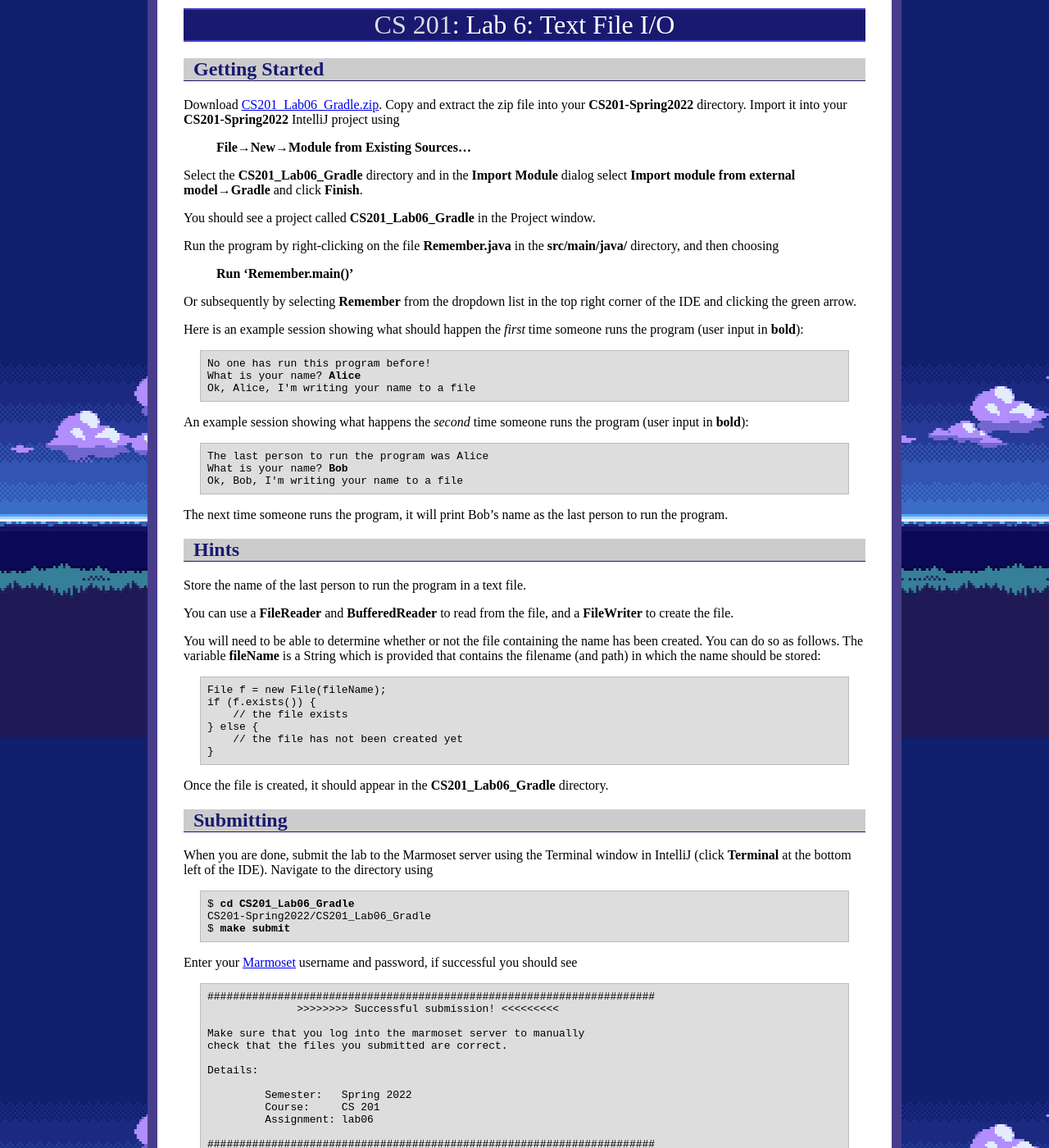
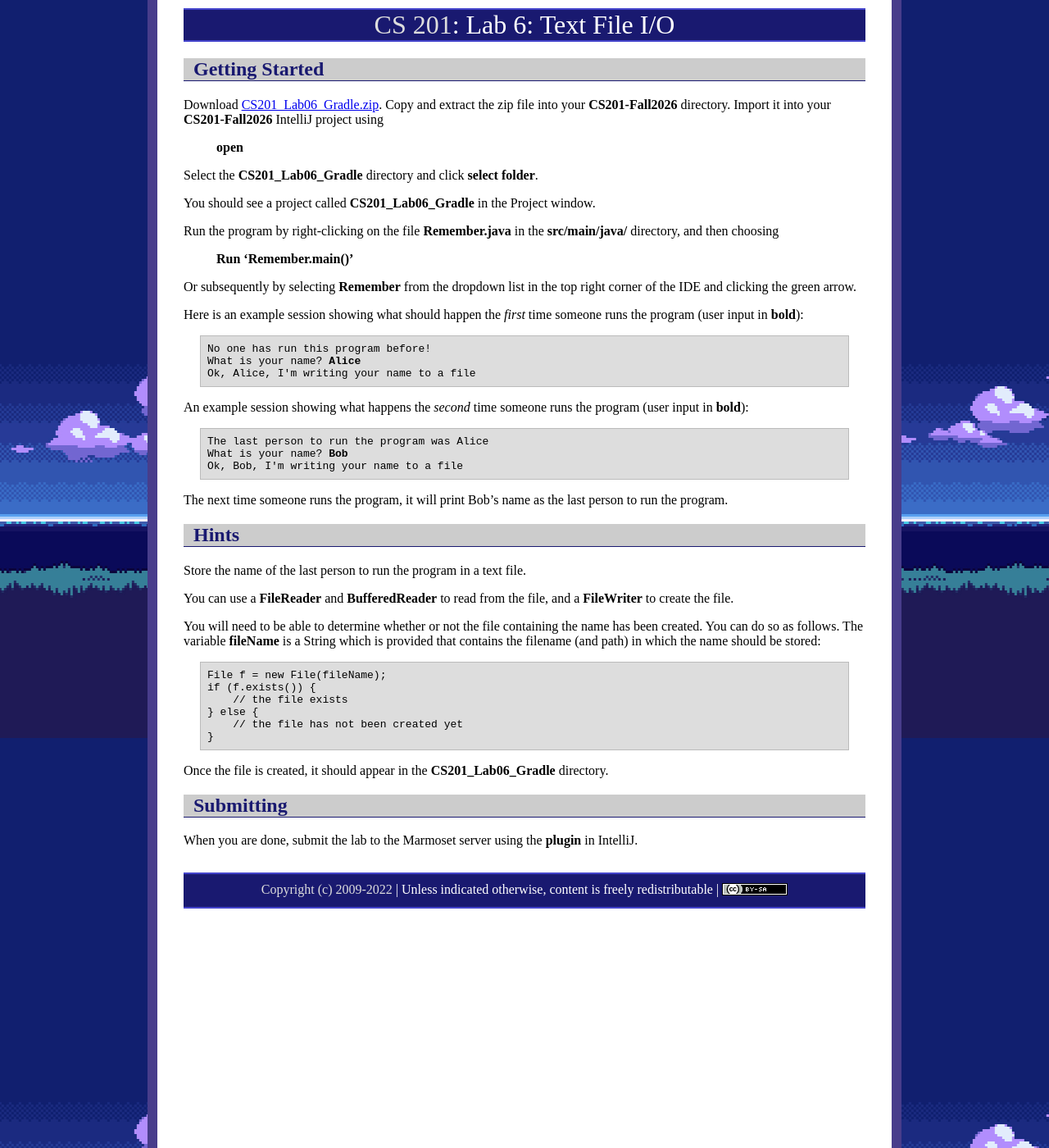
Before and after one commit to ycpcs/cs201-fall2026, a Jekyll site: the page built from labs/lab06.md, in a window 1280 px wide and 1400 px high. Shown: the whole window at 82% size. Built offline with Jekyll 4.4.1, drawn with Linux system fonts in a browser that asks for light colours.

Commit message:
Update lab06.md

```diff
--- a/labs/lab06.md
+++ b/labs/lab06.md
@@ -5,11 +5,11 @@ title: "Lab 6: Text File I/O"
 
 ## Getting Started
 
-Download [CS201\_Lab06\_Gradle.zip](CS201_Lab06_Gradle.zip). Copy and extract the zip file into your **CS201-Spring2022** directory. Import it into your **CS201-Spring2022** IntelliJ project using
+Download [CS201\_Lab06\_Gradle.zip](CS201_Lab06_Gradle.zip). Copy and extract the zip file into your **CS201-Fall2026** directory. Import it into your **CS201-Fall2026** IntelliJ project using
 
-> **File&rarr;New&rarr;Module from Existing Sources...**
+> **open**
 
-Select the **CS201\_Lab06\_Gradle** directory and in the **Import Module** dialog select **Import module from external model&rarr;Gradle** and click **Finish**.
+Select the **CS201\_Lab06\_Gradle** directory and click **select folder**.
 
 You should see a project called **CS201\_Lab06\_Gradle** in the Project window.
 
@@ -56,28 +56,4 @@ Once the file is created, it should appear in the **CS201\_Lab06\_Gradle** direc
 
 ## Submitting
 
-When you are done, submit the lab to the Marmoset server using the Terminal window in IntelliJ (click **Terminal** at the bottom left of the IDE). Navigate to the directory using
-
-<pre>
-$ <b>cd CS201_Lab06_Gradle</b>
-CS201-Spring2022/CS201_Lab06_Gradle
-$ <b>make submit</b>
-</pre>
-
-Enter your [Marmoset](https://cs.ycp.edu/marmoset) username and password, if successful you should see
-
-<pre>
-######################################################################
-              >>>>>>>> Successful submission! <<<<<<<<<
-
-Make sure that you log into the marmoset server to manually
-check that the files you submitted are correct.
-
-Details:
-
-         Semester:   Spring 2022
-         Course:     CS 201
-         Assignment: lab06
-
-######################################################################
-</pre>
+When you are done, submit the lab to the Marmoset server using the **plugin** in IntelliJ.
```
